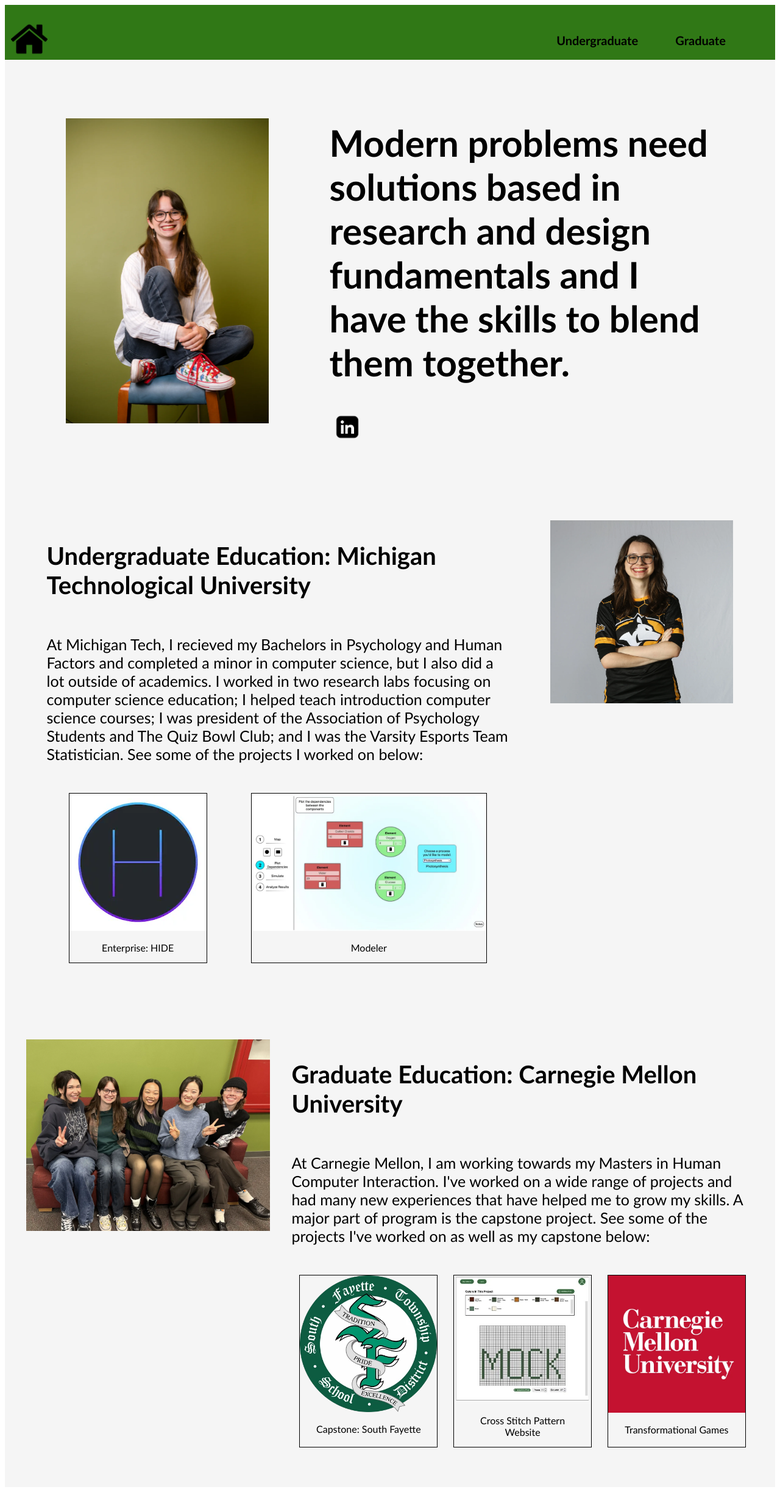
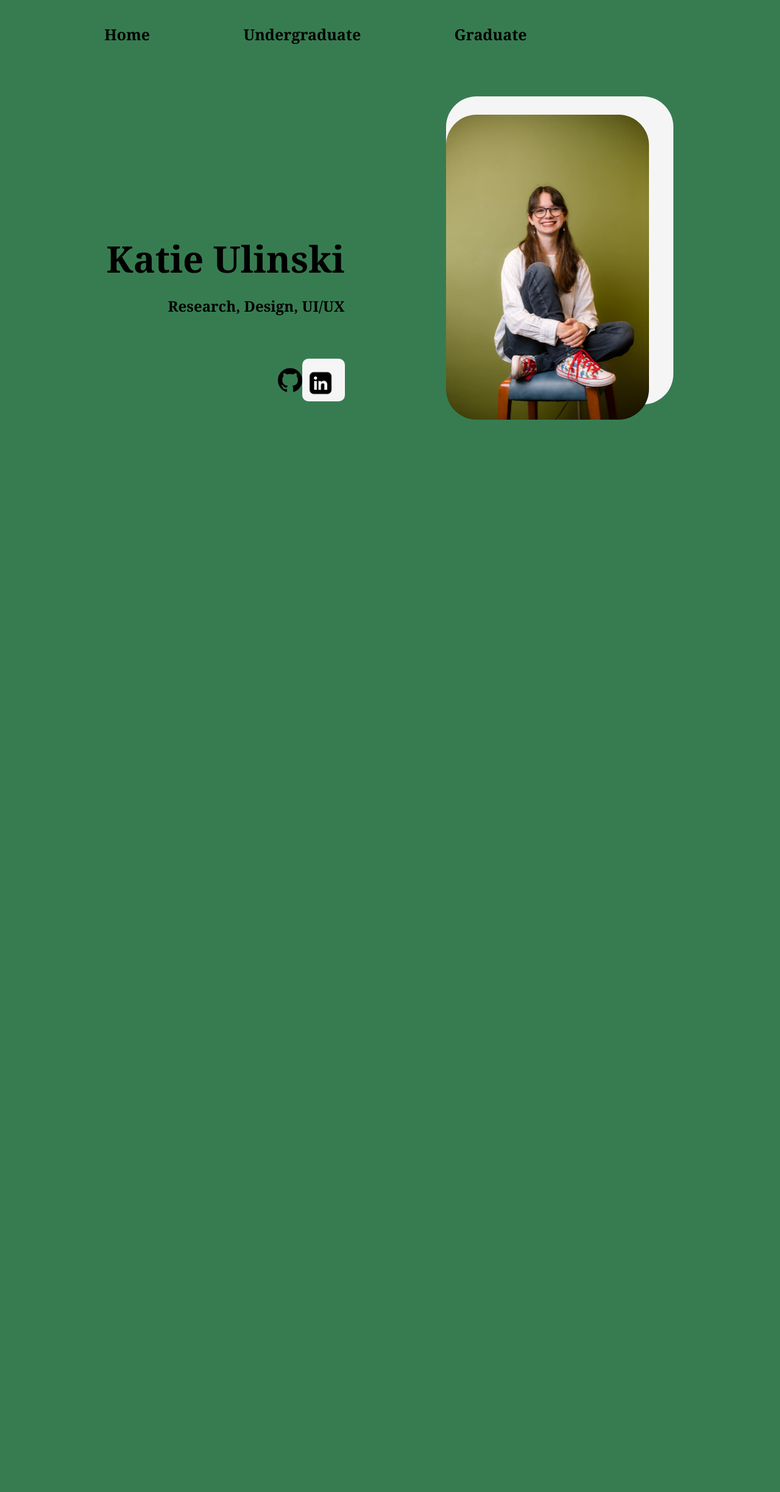
Before and after one commit to Katie-U/Portfolio, a Flask app: page / in a window 1280 px wide. Shown: the whole page at 61% size. After the commit the page ends 688 px from the top, so only its background shows below. Run offline with Flask 3, Linux system fonts and the light colour scheme.

Commit message:
changed layout and design

```diff
--- a/static/css/home-page.css
+++ b/static/css/home-page.css
@@ -1,10 +1,11 @@
 #firstImg{
     height : 500px;
+    border-radius : 50px;
 }
 
-div {
-    background-color: #F5F5F5;
-    font-family : "optima", sans-serif;
+body {
+    background-color: #377C51;
+    font-family : "georgia";
 }
 
 div.aboveTheFold {
@@ -13,12 +14,29 @@
     padding-bottom: 60px;
     align-items : center;
     justify-content : space-evenly;
+    flex-direction : row-reverse;
+    align-items : flex-end;
+}
+
+#leftFold {
+    display : flex;
+    flex-direction : column;
+    align-items : flex-end;
 }
 
 #rightFold {
+    background-color : #F5F5F5;
+    padding-right : 40px;
+    padding-top : 30px;
+    border-radius : 50px;
+    height : 475px;
+}
+
+
+#nameAndTitle {
     display : flex;
     flex-direction : column;
-    width : 50%;
+    align-items : flex-end;
 }
 
 #personalLinks {
@@ -29,45 +47,48 @@
 #linkedinLogo {
     height : 60px;
     width : 60px;
+     background-color : #F5F5F5;
+    padding-right : 10px;
+    padding-top : 10px;
+    border-radius : 10px;
 }
 
 #githubLogo {
     height : 40px;
     width : 40px;
+
 }
 
 h1 {
     font-size : 60px;
+    margin-bottom : 0px;
 }
 
 nav {
     display : flex;
     flex-direction : row;
-    justify-content: space-between;
-    align-items : flex-end;
+    justify-content: space-evenly;
     height : 90px;
     padding-right : 20px;
     padding-left : 10px;
     font-size : 20px;
-    background-color : #307816;
+    align-items : flex-end;
+    font-weight : bold;
+    width : 1000px;
 }
 
-img.homePhoto {
-    background-color : #307816;
-}
 
 a.navLink {
     text-decoration : none;
     color : black;
+    font-size : 25px;
 }
 
 a.navLink:hover {
-    font-weight : bold;
+    color : #F5F5F5;
+
 }
 
-a.navLink.active {
-    font-weight : bold;
-}
 
 #navHeaders {
     width : 400px;
@@ -91,9 +112,6 @@
     height : 300px;
 }
 
-h2 {
-    font-size : 40px;
-}
 
 p.text {
     font-size : 25px;
--- a/templates/base.html
+++ b/templates/base.html
@@ -30,12 +30,10 @@
 
     <body>
         <nav>
-            <div>
-                <a id = "homeLogo" href = "{{ url_for('index') }}">
-                    <img class = "homePhoto" src = "{{ url_for('static', filename='images-webp/home-icon.webp') }}" height = "60px" alt = "{{ owner_name }} — home">
+
+                <a class = "navLink" href = "{{ url_for('index') }}">
+                    <p>Home</p>
                 </a>
-            </div>
-            <div id = "navHeaders">
                 <a class = "navLink" href = "{{ url_for('index') }}#undergradDiv">
                     <p>Undergraduate</p>
                 </a>
@@ -47,7 +45,7 @@
                     <p>About Me</p>
                 </a>
                 -->
-            </div>
+
         </nav>
 
         {% block content %}{% endblock %}
--- a/templates/index.html
+++ b/templates/index.html
@@ -25,20 +25,25 @@
 
 {% block content %}
         <div class ="aboveTheFold">
-            <div id = "leftFold">
+            <div id = "rightFold">
                 <!-- The largest element above the fold, so it is the metric Google
                      measures for LCP: never lazy-load it, and hint it as urgent. -->
                 <img id ="firstImg" src = "{{ url_for('static', filename='images-webp/hero.webp') }}" fetchpriority = "high" decoding = "async" alt = "Portrait of {{ owner_name }}">
             </div>
-            <div id = "rightFold">
-                <h1>
-                    Modern problems need solutions based in research and design fundamentals and
-                    I have the skills to blend them together.
-                </h1>
+            <div id = "leftFold">
+                <div id = "nameAndTitle">
+                    <h1>
+                        Katie Ulinski
+                    </h1>
+                    <h2>
+                        Research, Design, UI/UX
+                    </h2>
+                </div>
+                <p class = "text">
                 <div id = "personalLinks">
-                    <!--<a href = "https://www.github.com/Katie-U">
+                    <a href = "https://www.github.com/Katie-U">
                         <img class = "linkPhoto" id = "githubLogo" src = "{{ url_for('static', filename='images-webp/github-logo.webp') }}" alt = "GitHub">
-                    </a>-->
+                    </a>
                     <!-- rel="me" lets Google tie this profile to the person the
                          JSON-LD above describes. -->
                     <a href = "https://www.linkedin.com/in/katie-ulinski" rel = "me">
@@ -49,6 +54,7 @@
             </div>
         </div>
 
+        <!--
         <div id = "undergradDiv" class = "undergraduate">
             <div id = "leftUndergrad">
                 <h2>
@@ -103,25 +109,6 @@
                 <img id = "gradPhoto" src = "{{ url_for('static', filename='images-webp/team-south-fayette-photo.webp') }}" loading = "lazy" decoding = "async" alt = "The Carnegie Mellon capstone team at South Fayette High School">
             </div>
         </div>
+        -->
 
-       <!-- <div id = "aboutMeDiv" class = "aboutme">
-            <div>
-            <h2>More About Me</h2>
-            <div class= "quote">
-            <p class = "text" id = "quote">"My heart is in the work" </p>
-            <p class = "text"> - Andrew Carnegie</p>
-            </div>
-            <p class = "text">
-                I am orginally
-            </p>
-            <p class = "text">
-                At Carnegie Mellon, we have this as the moto and I feel that it
-                describes the way that I want to approach my work, skills, and hobbies.
-                I am a huge nerd who also loves crafting and design and sometimes that
-                shines through to my work.
-
-            </p>
-            </div>
-        </div>
-        -->
 {% endblock %}
```
